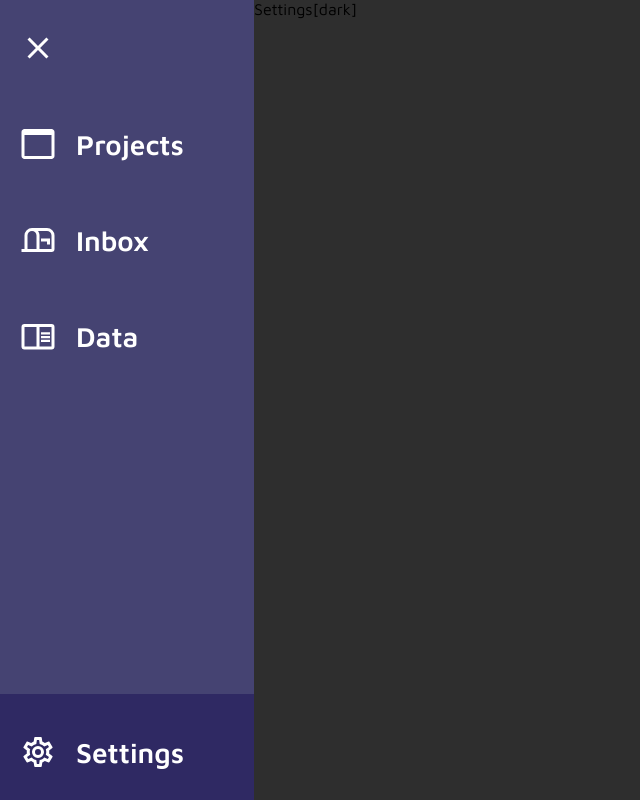
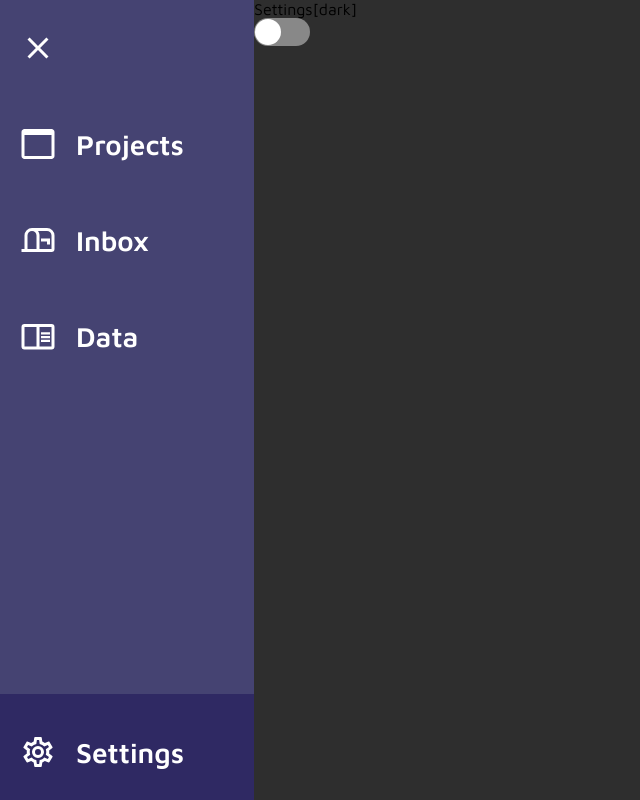
Before and after one commit to Juovitus/CS402, a React (Create React App) app in the folder frontend/: page /settings in a window 1280 px wide. Shown: the whole page, without its empty margins (0-640 px from the left). Built offline with nearby package versions, Linux system fonts and the light colour scheme.

Commit message:
Changes to Settings

```diff
--- a/frontend/package.json
+++ b/frontend/package.json
@@ -18,6 +18,7 @@
     "react-dom": "^17.0.2",
     "react-router-dom": "^6.2.1",
     "react-scripts": "5.0.0",
+    "react-switch": "^6.0.0",
     "styled-components": "^5.3.3",
     "typescript": "^4.5.5",
     "web-vitals": "^2.1.4"
--- a/frontend/src/Interfaces.tsx
+++ b/frontend/src/Interfaces.tsx
@@ -2,7 +2,3 @@ export default interface userInfo {
     picture: string
     link: string
 }
-export interface IThemeContext{
-    theme: string;
-    setTheme: any;
-}
--- a/frontend/src/components/settings/Settings.tsx
+++ b/frontend/src/components/settings/Settings.tsx
@@ -1,14 +1,17 @@
 import React from 'react'
 import {useContext} from 'react';
 import {ThemeContext} from '../../App'
+import ThemeToggle from './ThemeToggle';
 
 interface Props {
 
 }
 
 export const Settings: React.FC<Props> = () => {
+    //Get theme value to be able to change it
     const {theme} = useContext(ThemeContext);
     return (
-        <div className='Settings'>Settings[{theme}]</div>
+        <div className='Settings'>Settings[{theme}]<ThemeToggle /></div>
+
     );
 }
--- /dev/null
+++ b/frontend/src/components/settings/ThemeToggle.tsx
@@ -0,0 +1,21 @@
+import { useContext } from 'react';
+import Switch from 'react-switch';
+import { ThemeContext } from '../../App';
+
+const ThemeToggle = () => {
+    const {theme, setTheme} = useContext(ThemeContext);
+    const handleThemeToggle = () => {
+        setTheme(theme === 'light' ? 'dark' : 'light');
+    };
+    return <div>
+        <Switch
+            uncheckedIcon = {false}
+            checkedIcon = {false}
+            onColor = {'#eee'}
+            onChange = {handleThemeToggle}
+            checked = {theme === 'light'}
+        />
+    </div>
+}
+
+export default ThemeToggle;
```
Also changed, not shown: 1 other file (tests, documents, lock files or other folders).
